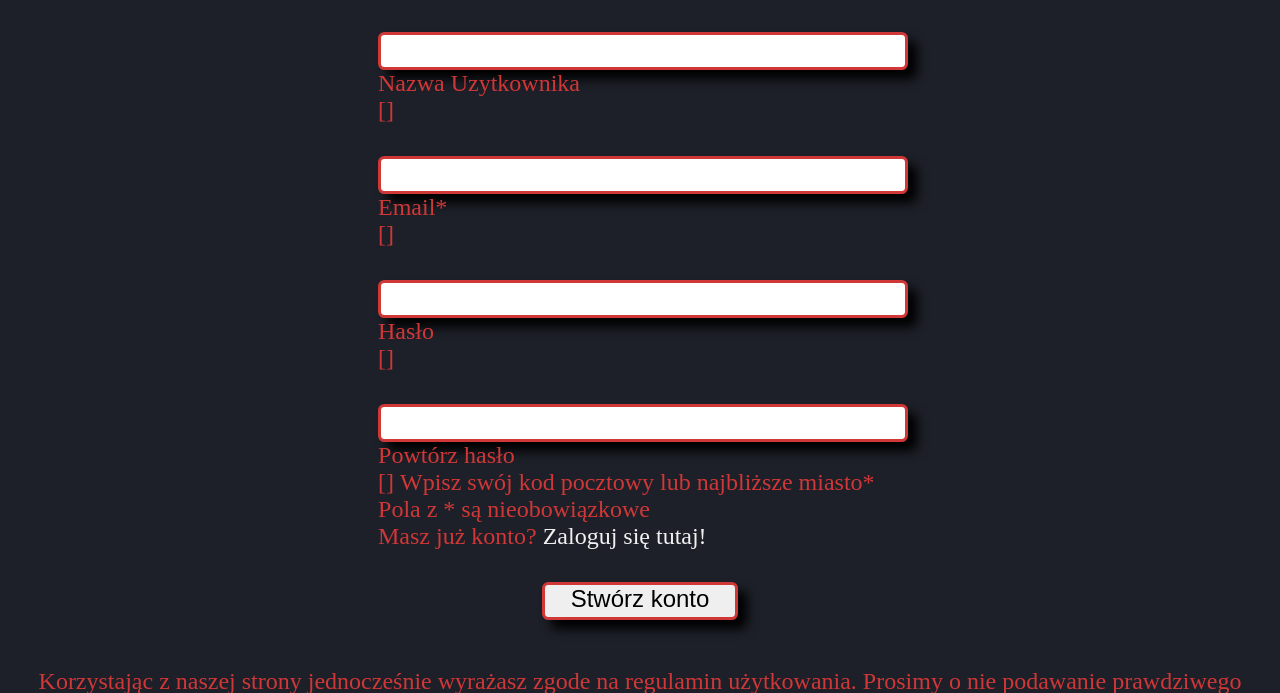
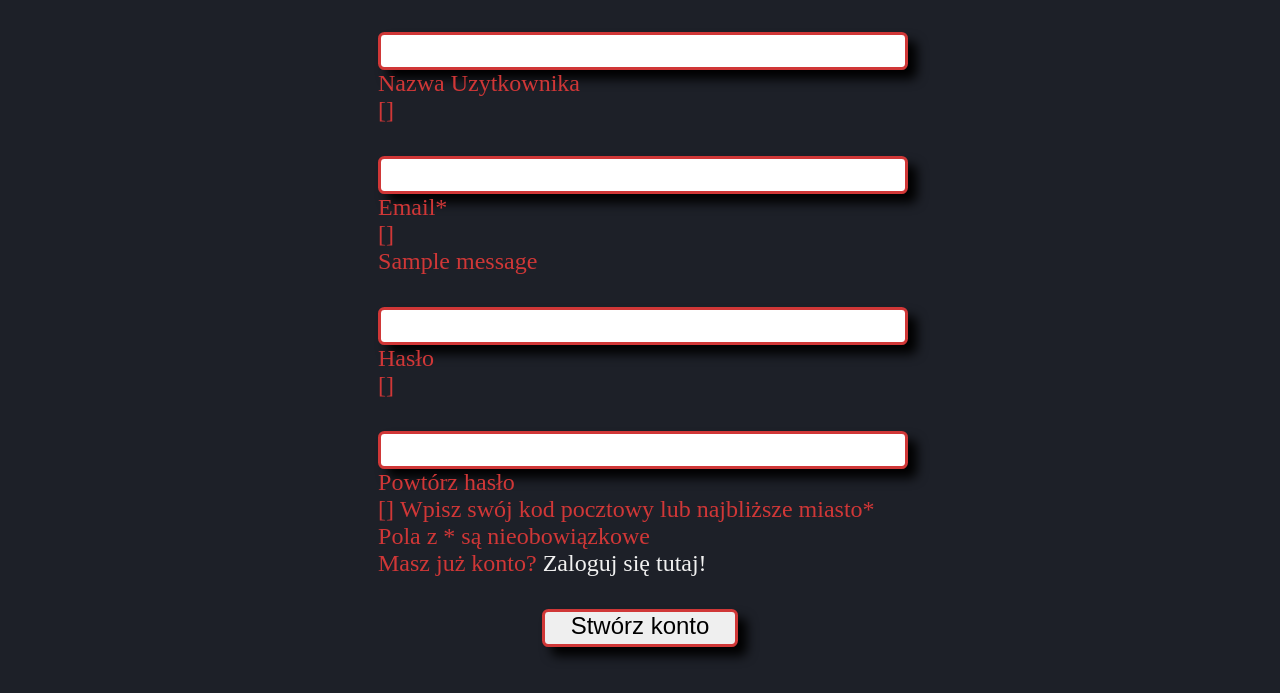
Before and after one commit to BartekK2/hobbyist, a Django app: template templates/registration.html in a window 1280 px wide. Shown: the top 693 px of the page. Run offline with Django 3.2, Linux system fonts and the light colour scheme; the template is opened without the code that fills it: values that come from a table or form of the project are taken from there, others are empty; one stand-in notice (Sample message) is shown; form fields are guessed from the names that the template uses; some libraries are stand-ins or nearby versions.

Commit message:
Update registration.html

```diff
--- a/templates/registration.html
+++ b/templates/registration.html
@@ -15,6 +15,9 @@
 					{{form.email}}
 					<label data-content="Email*"form=form.email>Email*</label><br>
 					{{form.email.errors}}
+					{% for message in messages %}
+						<p id="messages">{{ message | safe }}</p>
+					{% endfor %}
 					{{form.password1}}
 					<label data-content="Hasło"form=form.password1>Hasło</label><br>
 					{{form.password1.errors}}
```
